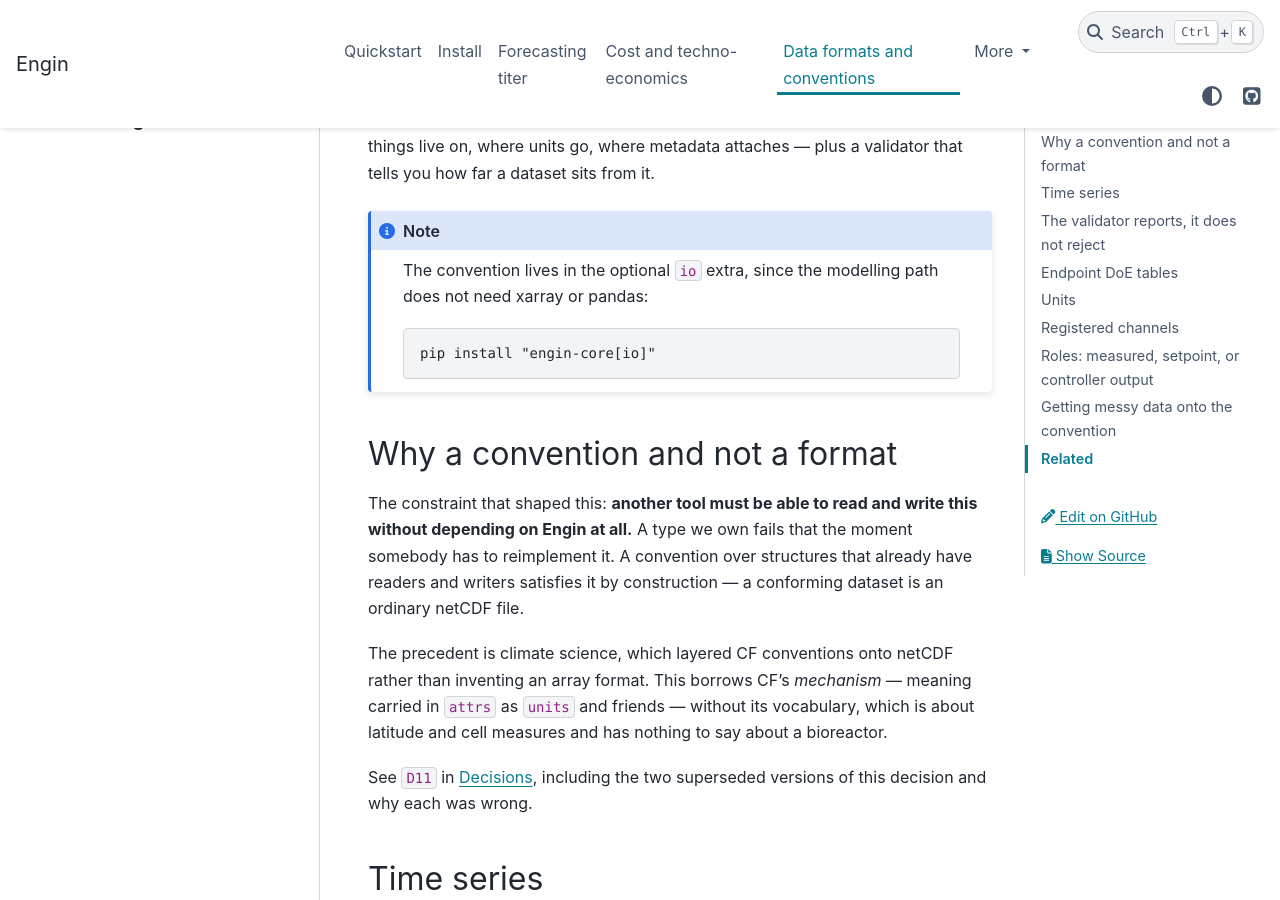
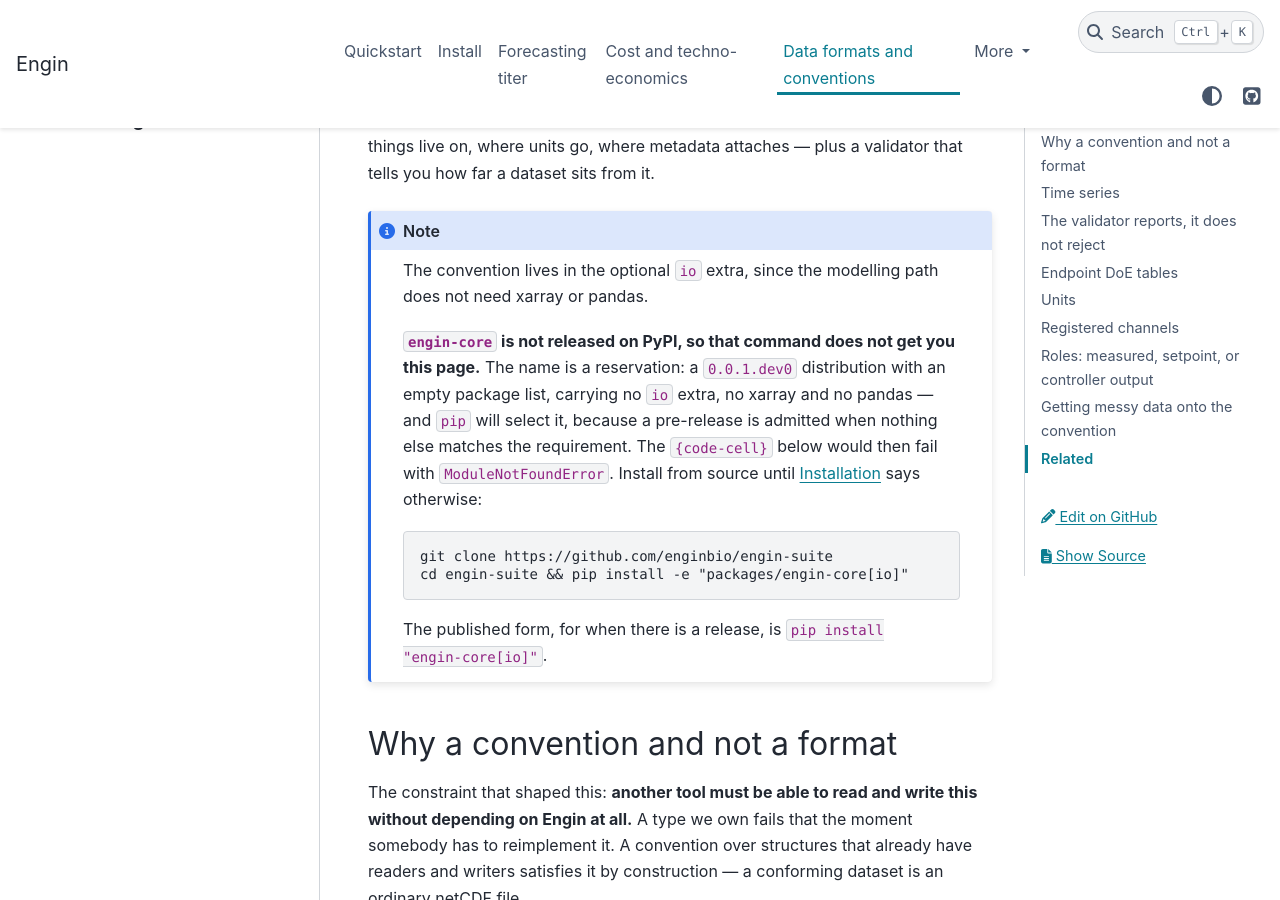
Before and after one commit to enginbio/engin-suite, a Sphinx documentation site: the page built from docs/guides/data-formats.md, in a window 1280 px wide and 900 px high, scrolled down 268 px. Built offline with Sphinx 7.4.7 and the PyData theme 0.15.4, drawn with Linux system fonts in a browser that asks for light colours.

Commit message:
Seven docs-lint defects, all reproduced before fixing (#311-#317)
One PR because five of the seven sit on two files and would collide as separate
branches. Each claim was checked against `main` at 76c3fbb first; all seven
reproduced.

**#311** The front page called the cost guide unwritten and linked it as written,
55 lines apart in the same document. `docs/guides/cost.md` is 205 lines with five
executed code cells. The card now links it.

**#312** Break-even inversion was listed as "tracked in #143" under a heading about
what is least complete. `tea.break_even` ships, is exported, is tested, and the
cost guide runs it with executed output.

**#313** "Ten capability areas" against `ecosystem.md`'s own "Eleven" -- it gained
the downstream slot in #291 and the front page did not follow.

**#314** `data-formats.md` printed `pip install "engin-core[io]"` as the way to get
the convention, with none of the caveat `install.md`, `index.md` and
`GOVERNANCE.md` all carry. That command installs an empty stub and the page's next
code cell then raises `ModuleNotFoundError`. Now carries the caveat and a
from-source command that works.

**#315** `reserve_names.py` asserted a `.dev` release "will not select without
`--pre`" -- in its docstring *and* in the README it uploads to PyPI, so the false
claim is published. Measured with `packaging`, which is the filtering pip uses:

    SpecifierSet("").filter([Version("0.0.1.dev0")])                    -> ['0.0.1.dev0']
    SpecifierSet("").filter([Version("0.0.1.dev0"), Version("1.0.0")])  -> ['1.0.0']

Pre-releases are excluded only when something else matches. With a lone stub on the
index nothing else does, so pip takes it. The docs pages were right and this file
was wrong; both copies now say so.

**#316** `vendor-export-ingest.md` printed `python benchmarks/dasware_ingest.py`
with no `cd`, while both sibling methods pages print one. Third time this defect
has shipped.

**#317** `benchmarks.md`'s BayBE command had no `cd`, and the last one the page
issued was `cd packages/engin-host` -- whose `benchmarks/` holds only
`ecoli_baseline.py`, so a reader working down the page lands somewhere the file
does not exist.

All gates clean; engin-core and engin-host pass.

Co-Authored-By: Claude Opus 5 <noreply@anthropic.com>

````diff
--- a/docs/guides/data-formats.md
+++ b/docs/guides/data-formats.md
@@ -24,9 +24,20 @@ validator that tells you how far a dataset sits from it.
 
 ```{note}
 The convention lives in the optional `io` extra, since the modelling path does
-not need xarray or pandas:
+not need xarray or pandas.
 
-    pip install "engin-core[io]"
+**`engin-core` is not released on PyPI, so that command does not get you this
+page.** The name is a reservation: a `0.0.1.dev0` distribution with an empty
+package list, carrying no `io` extra, no xarray and no pandas — and `pip` will
+select it, because a pre-release is admitted when nothing else matches the
+requirement. The `{code-cell}` below would then fail with `ModuleNotFoundError`.
+Install from source until [Installation](../install) says otherwise:
+
+    git clone https://github.com/enginbio/engin-suite
+    cd engin-suite && pip install -e "packages/engin-core[io]"
+
+The published form, for when there is a release, is
+`pip install "engin-core[io]"`.
 ```
 
 ## Why a convention and not a format
````
Also changed, not shown: docs/benchmarks.md (+10 -2 lines), docs/index.md (+4 -4 lines), docs/methods/vendor-export-ingest.md (+1 -0 lines), 1 other file.
